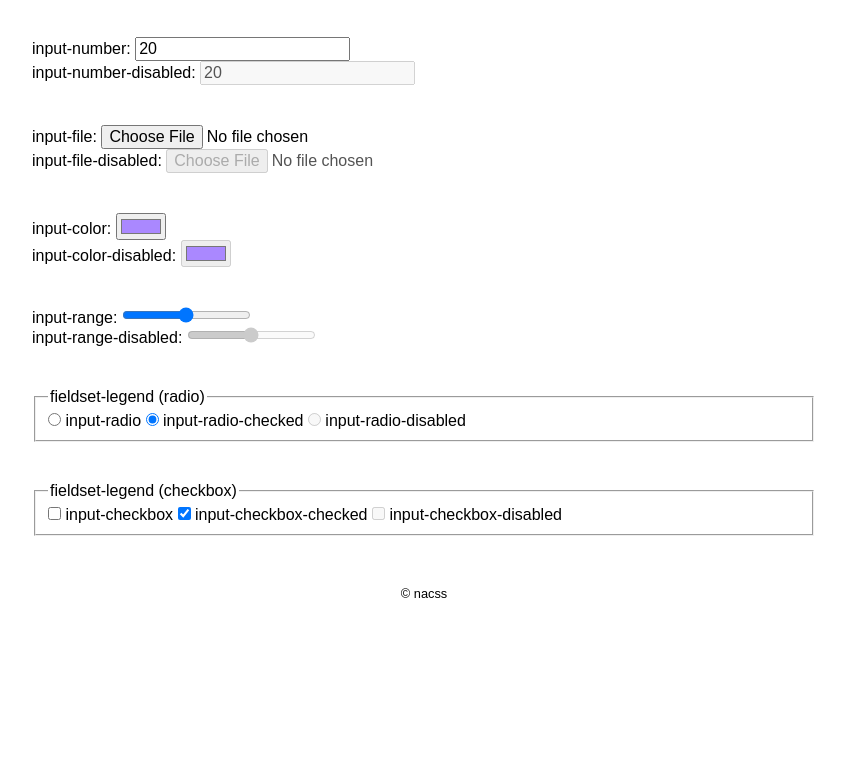
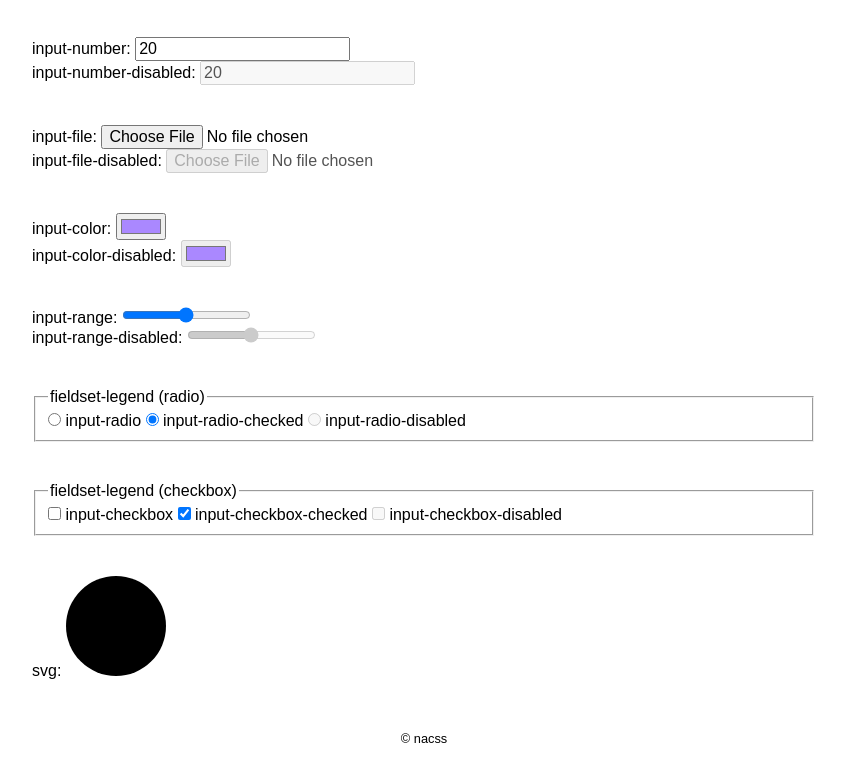
Before and after one commit to nemuvski/nacss, a website: page docs/preview/index.html in a window 1280 px wide. Shown: the part 3562-4343 px from the top of the page, without its empty margins (216-1061 px from the left). Before the commit the page ends 4213 px from the top, so only its background shows below. Drawn offline with Linux system fonts and the light colour scheme.

Commit message:
#6 Add 'svg' tag to Preview page

```diff
--- a/docs/preview/index.html
+++ b/docs/preview/index.html
@@ -520,6 +520,15 @@
           </fieldset>
         </form>
       </div>
+
+      <div class="c-section">
+        <p>
+          svg:
+          <svg width="100" height="100" viewBox="0 0 100 100" xmlns="http://www.w3.org/2000/svg">
+            <circle cx="50" cy="50" r="50" />
+          </svg>
+        </p>
+      </div>
     </main>
 
     <footer class="l-footer">
```
